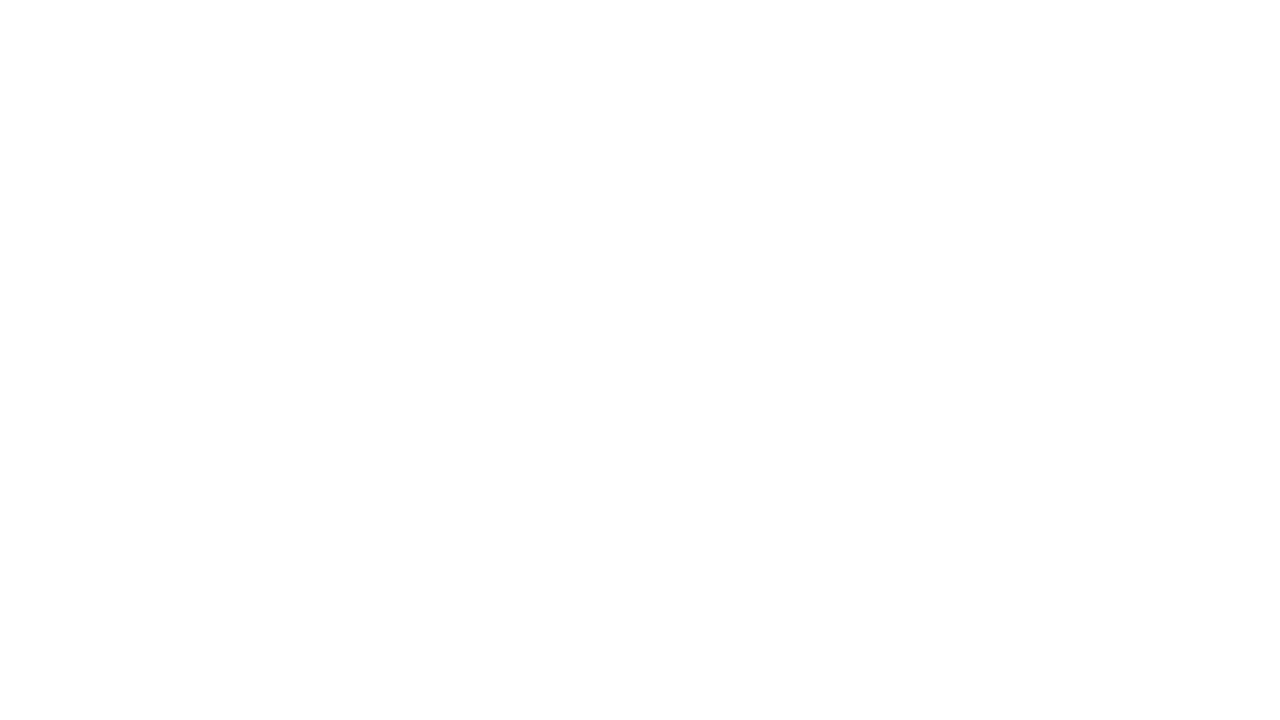
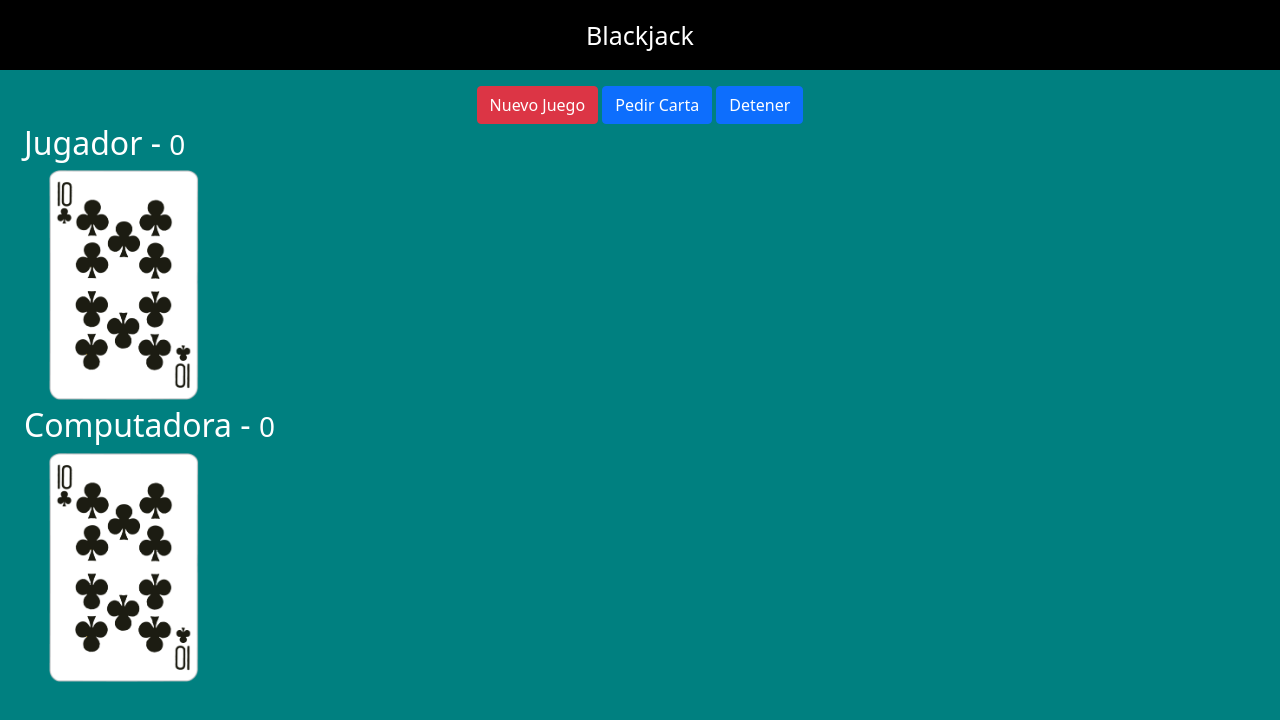
Before and after one commit to andrescastromamani/Blackjack, a plain HTML site: page index.html in a window 1280 px wide. Drawn offline with nearby package versions, Linux system fonts and the light colour scheme.

Commit message:
Agregamod el html y estilos.css

```diff
--- a/assets/css/styles.css
+++ b/assets/css/styles.css
@@ -0,0 +1,21 @@
+html, body{
+    margin: 0px;
+    background-color: teal;
+    color: white;
+}
+.titulo{
+    text-align: center;
+    background-color: black;
+    color: white;
+    padding: 20px;
+    font-size: 25px;
+}
+.cartas{
+    position: relative;
+    width: 150px;
+    left: 100px;
+    margin-left: -75px;
+}
+#jugador-cartas, #computadora-cartas{
+    height: 220px;
+}
--- a/index.html
+++ b/index.html
@@ -5,11 +5,37 @@
     <meta http-equiv="X-UA-Compatible" content="IE=edge">
     <meta name="viewport" content="width=device-width, initial-scale=1.0">
     <title>Blackjack</title>
-
+    <link href="https://cdn.jsdelivr.net/npm/bootstrap@5.0.0-beta2/dist/css/bootstrap.min.css" rel="stylesheet" integrity="sha384-BmbxuPwQa2lc/FVzBcNJ7UAyJxM6wuqIj61tLrc4wSX0szH/Ev+nYRRuWlolflfl" crossorigin="anonymous">
     <link rel="stylesheet" href="assets/css/styles.css">
 </head>
 <body>
+    <header class="site-header">
+        <h1 class="titulo">Blackjack</h1>
+    </header>
+    <div class="row mt-3">
+        <div class="col text-center">
+            <button class="btn btn-danger">Nuevo Juego</button>
+            <button class="btn btn-primary">Pedir Carta</button>
+            <button class="btn btn-primary">Detener</button>
+        </div>
+    </div>
+    <div class="row container">
+        <div class="col">
+            <h2>Jugador - <small>0</small></h2>
+            <div id="jugador-cartas">
+                <img src="assets/cartas/10C.png" alt="" class="cartas">
+            </div>
+        </div>
+    </div>
 
+    <div class="row container mt-3">
+        <div class="col">
+            <h2>Computadora - <small>0</small></h2>
+            <div id="computadora-cartas">
+                <img src="assets/cartas/10C.png" alt="" class="cartas">
+            </div>
+        </div>
+    </div>
     <script src="assets/js/juego.js"></script>
 </body>
 </html>
```
